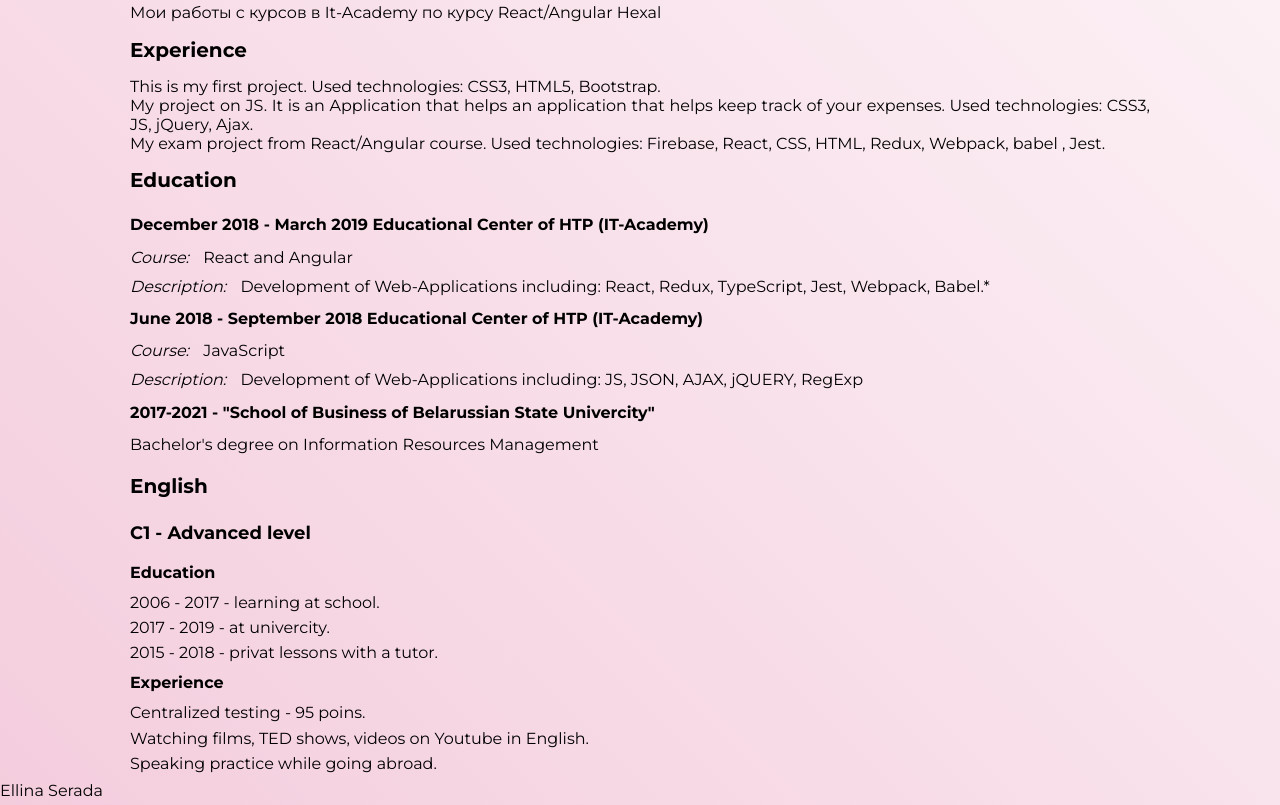
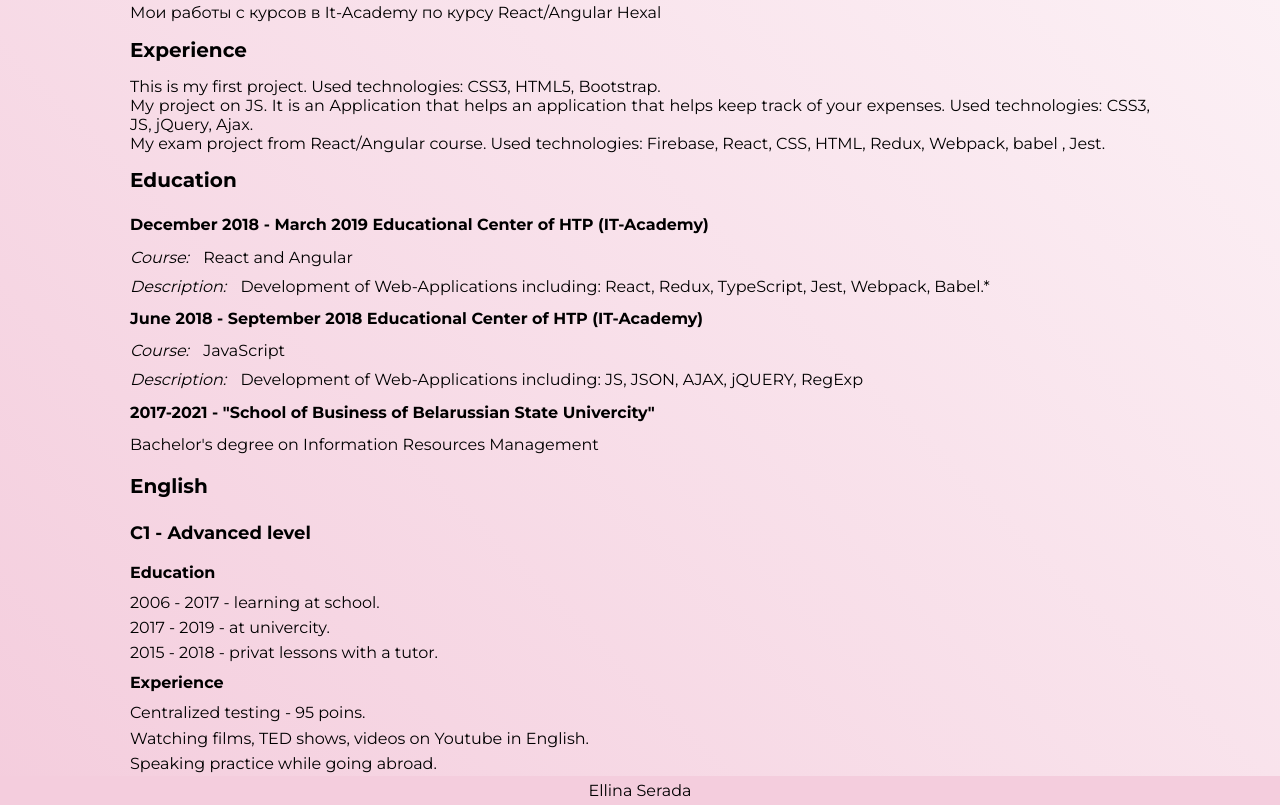
Before and after one commit to EllinaSereda/rsschool-2019Q1-cv, a plain HTML site: page index.html in a window 1280 px wide. Shown: the part 878-1683 px from the top of the page. Drawn offline with Linux system fonts and the light colour scheme.

Commit message:
style: add footer styles

```diff
--- a/style.css
+++ b/style.css
@@ -69,3 +69,7 @@ h6{
 p{
   padding: 5px 0;
 }
+footer{
+  text-align:center;
+  background-color: rgba(244, 205, 221, 1);
+}
```
